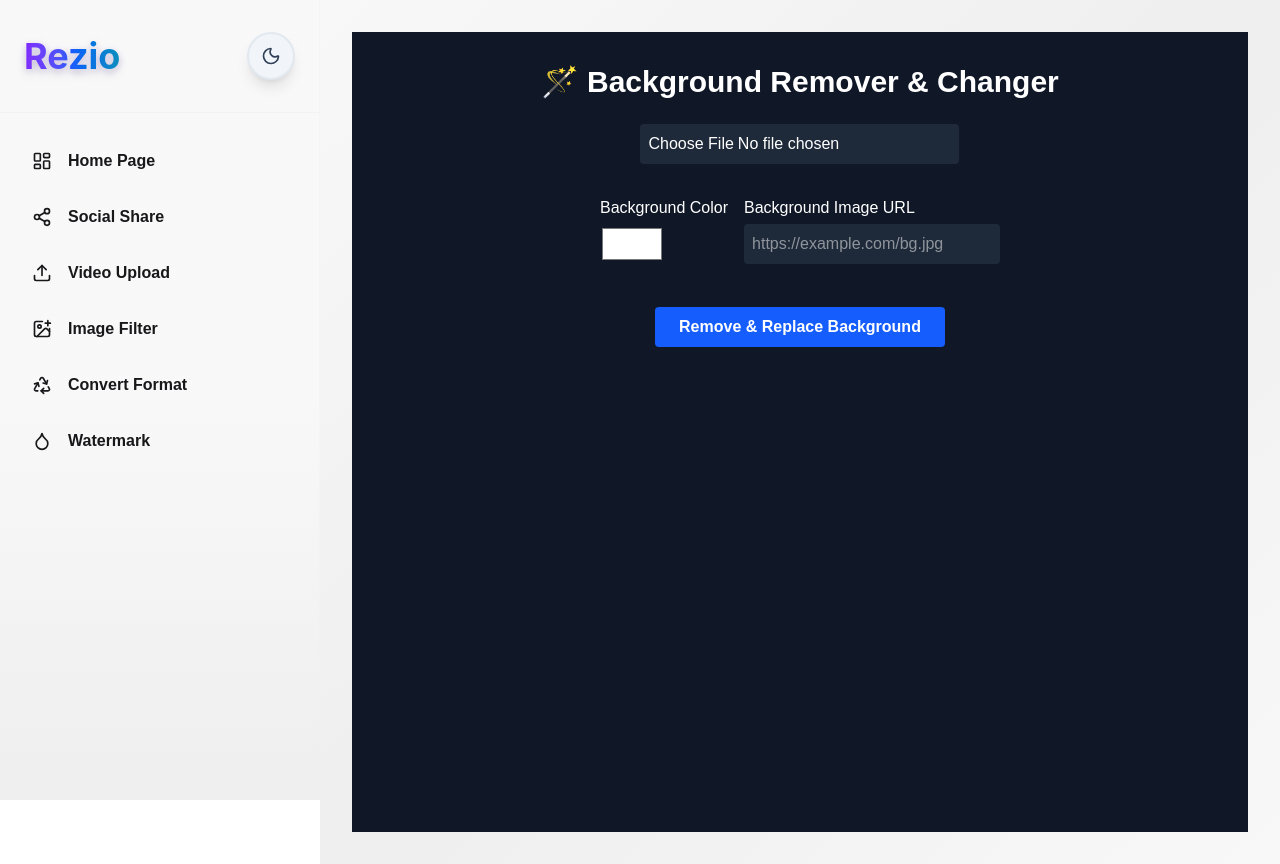
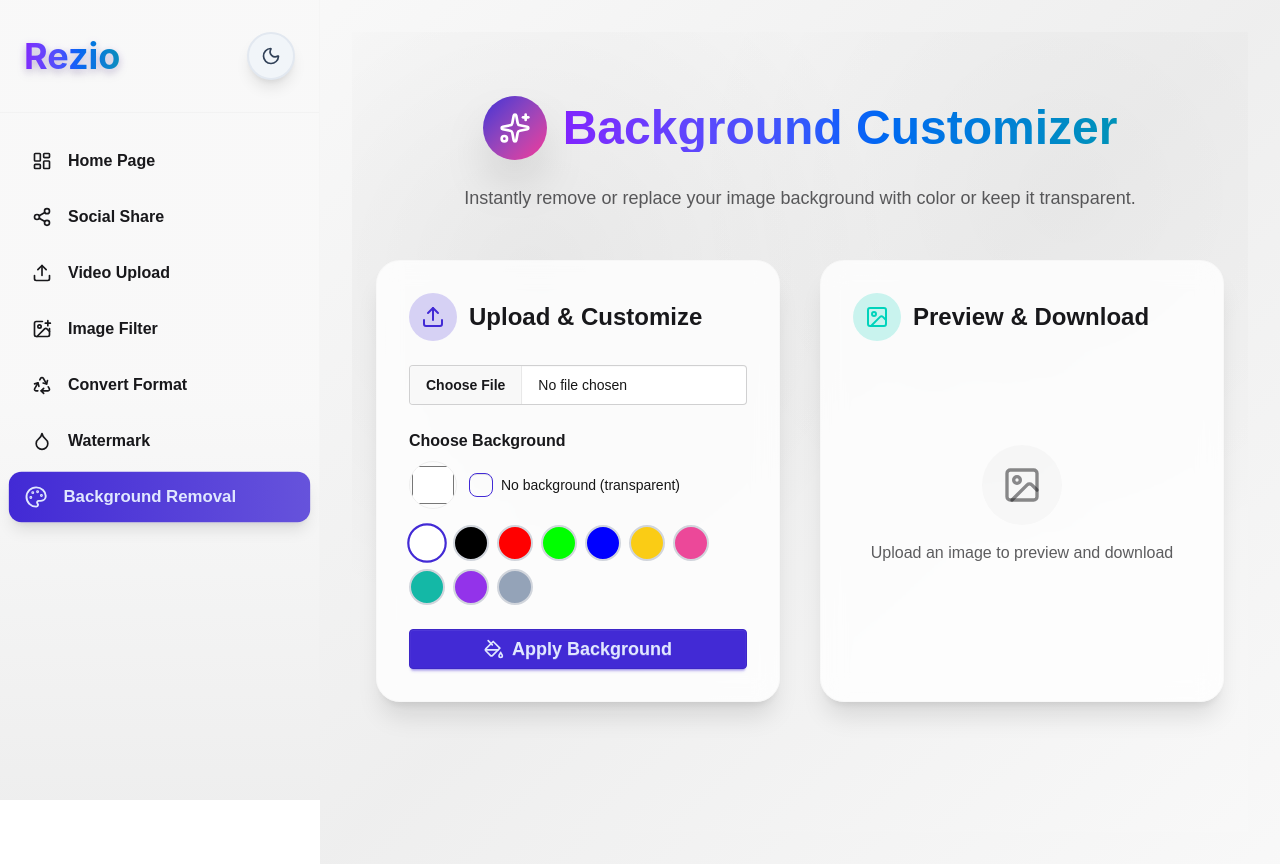
Before and after one commit to anuj-singal/Cloudinary--saas, a Next.js app: page /bg-removal in a window 1280 px wide. Built offline with nearby package versions, Linux system fonts and the light colour scheme; no server answers.

Commit message:
bg-removal done

```diff
--- a/app/(app)/bg-removal/page.tsx
+++ b/app/(app)/bg-removal/page.tsx
@@ -1,35 +1,42 @@
 "use client";
 
-import { useState } from "react";
+import React, { useState, useRef } from "react";
+import { UploadIcon, ImageIcon, DownloadIcon, SparklesIcon, PaintBucket } from "lucide-react";
 
 export default function BgRemovalPage() {
   const [file, setFile] = useState<File | null>(null);
-  const [imageUrl, setImageUrl] = useState<string | null>(null);
+  const [uploadedImage, setUploadedImage] = useState<string | null>(null);
   const [bgColor, setBgColor] = useState("#ffffff");
-  const [bgImage, setBgImage] = useState("");
+  const [isTransparent, setIsTransparent] = useState(false);
   const [loading, setLoading] = useState(false);
-  const [resultUrl, setResultUrl] = useState<string | null>(null);
+  const [processedUrl, setProcessedUrl] = useState<string | null>(null);
+  const imageRef = useRef<HTMLImageElement>(null);
 
+  const colorPalette = [
+    "#ffffff", "#000000", "#ff0000", "#00ff00", "#0000ff",
+    "#facc15", "#ec4899", "#14b8a6", "#9333ea", "#94a3b8"
+  ];
+
+  // Upload & process
   const handleUpload = async () => {
     if (!file) return alert("Please select an image first.");
     setLoading(true);
-    setResultUrl(null);
+    setProcessedUrl(null);
 
     const formData = new FormData();
     formData.append("file", file);
     formData.append("bgColor", bgColor);
-    formData.append("bgImage", bgImage);
+    formData.append("isTransparent", isTransparent.toString());
 
     try {
       const res = await fetch("/api/bg-removal", {
         method: "POST",
         body: formData,
       });
-
       const data = await res.json();
       if (!res.ok) throw new Error(data.error || "Failed to process image");
-
-      setResultUrl(data.secure_url);
+      setUploadedImage(data.public_id);
+      setProcessedUrl(data.secure_url);
     } catch (err: any) {
       alert(err.message);
     } finally {
@@ -37,67 +44,156 @@
     }
   };
 
+  // Download function (like Social Creator)
+  const handleDownload = () => {
+    if (!imageRef.current) return;
+    fetch(imageRef.current.src)
+      .then((response) => response.blob())
+      .then((blob) => {
+        const url = window.URL.createObjectURL(blob);
+        const link = document.createElement("a");
+        link.href = url;
+        link.download = `background-${isTransparent ? "transparent" : bgColor}.png`;
+        document.body.appendChild(link);
+        link.click();
+        document.body.removeChild(link);
+        window.URL.revokeObjectURL(url);
+      });
+  };
+
   return (
-    <div className="min-h-screen bg-gray-900 text-white flex flex-col items-center p-8">
-      <h1 className="text-3xl font-bold mb-6">🪄 Background Remover & Changer</h1>
+    <div className="min-h-screen relative overflow-hidden bg-gradient-to-br from-base-200 via-base-300 to-base-200">
+      {/* Decorative elements */}
+      <div className="absolute inset-0 bg-[radial-gradient(circle_at_20%_30%,rgba(0,0,0,0.05),transparent_40%)]"></div>
+      <div className="absolute inset-0 bg-[radial-gradient(circle_at_80%_20%,rgba(0,0,0,0.03),transparent_40%)]"></div>
 
-      <div className="flex flex-col gap-4 items-center">
+      <div className="relative container mx-auto px-6 py-16 max-w-5xl">
+        {/* Header */}
+        <div className="text-center mb-12">
+          <div className="flex items-center justify-center mb-6">
+            <div className="w-16 h-16 bg-gradient-to-br from-primary to-secondary rounded-full flex items-center justify-center mr-4 shadow-2xl">
+              <SparklesIcon className="w-8 h-8 text-white" />
+            </div>
+            <h1 className="text-5xl font-bold bg-gradient-to-r from-violet-600 via-blue-600 to-cyan-600 bg-clip-text text-transparent">
+              Background Customizer
+            </h1>
+          </div>
+          <p className="text-lg text-base-content/70 max-w-2xl mx-auto">
+            Instantly remove or replace your image background with color or keep it transparent.
+          </p>
+        </div>
+
+        {/* Main Card */}
+        <div className="grid grid-cols-1 lg:grid-cols-2 gap-10">
+          {/* Upload + Controls */}
+          <div className="bg-base-100/80 backdrop-blur-md rounded-3xl shadow-xl border border-base-300/30 p-8">
+            <div className="flex items-center mb-6">
+              <div className="w-12 h-12 bg-primary/20 rounded-full flex items-center justify-center mr-3">
+                <UploadIcon className="w-6 h-6 text-primary" />
+              </div>
+              <h2 className="text-2xl font-bold text-base-content">Upload & Customize</h2>
+            </div>
+
             <input
               type="file"
               accept="image/*"
               onChange={(e) => setFile(e.target.files?.[0] || null)}
-          className="p-2 bg-gray-800 rounded"
+              className="file-input file-input-bordered w-full mb-6"
             />
 
-        <div className="flex gap-4 mt-4">
-          <div>
-            <label className="block mb-1">Background Color</label>
+            {/* Color Picker */}
+            <div className="mb-6">
+              <label className="block font-semibold text-base-content mb-2">
+                Choose Background
+              </label>
+              <div className="flex items-center gap-3 mb-4">
                 <input
                   type="color"
                   value={bgColor}
                   onChange={(e) => setBgColor(e.target.value)}
-              className="w-16 h-10 rounded"
+                  disabled={isTransparent}
+                  className="w-12 h-12 rounded-full border border-base-300 cursor-pointer"
                 />
+                <label className="flex items-center gap-2 cursor-pointer">
+                  <input
+                    type="checkbox"
+                    checked={isTransparent}
+                    onChange={(e) => setIsTransparent(e.target.checked)}
+                    className="checkbox checkbox-primary"
+                  />
+                  <span className="text-sm">No background (transparent)</span>
+                </label>
               </div>
 
-          <div>
-            <label className="block mb-1">Background Image URL</label>
-            <input
-              type="text"
-              placeholder="https://example.com/bg.jpg"
-              value={bgImage}
-              onChange={(e) => setBgImage(e.target.value)}
-              className="p-2 rounded bg-gray-800 w-64"
+              {/* Color Palette */}
+              <div className="flex flex-wrap gap-2">
+                {colorPalette.map((color) => (
+                  <button
+                    key={color}
+                    className={`w-9 h-9 rounded-full border-2 transition-all ${
+                      bgColor === color && !isTransparent
+                        ? "border-primary scale-110"
+                        : "border-gray-300"
+                    }`}
+                    style={{ backgroundColor: color }}
+                    onClick={() => {
+                      setBgColor(color);
+                      setIsTransparent(false);
+                    }}
                   />
+                ))}
               </div>
             </div>
 
             <button
               onClick={handleUpload}
               disabled={loading}
-          className="mt-6 bg-blue-600 hover:bg-blue-700 px-6 py-2 rounded text-white font-semibold"
+              className="btn btn-primary w-full text-lg font-semibold flex items-center justify-center gap-2"
             >
-          {loading ? "Processing..." : "Remove & Replace Background"}
+              <PaintBucket className="w-5 h-5" />
+              {loading ? "Processing..." : "Apply Background"}
             </button>
+          </div>
 
-        {resultUrl && (
-          <div className="mt-8">
-            <h2 className="text-lg mb-2 font-semibold">Result:</h2>
+          {/* Preview + Download */}
+          <div className="bg-base-100/80 backdrop-blur-md rounded-3xl shadow-xl border border-base-300/30 p-8">
+            <div className="flex items-center mb-6">
+              <div className="w-12 h-12 bg-accent/20 rounded-full flex items-center justify-center mr-3">
+                <ImageIcon className="w-6 h-6 text-accent" />
+              </div>
+              <h2 className="text-2xl font-bold text-base-content">Preview & Download</h2>
+            </div>
+
+            {processedUrl ? (
+              <div className="space-y-6">
+                <div className="bg-base-300/20 p-4 rounded-2xl flex justify-center">
                   <img
-              src={resultUrl}
-              alt="Result"
-              className="max-w-lg rounded shadow-lg border"
+                    ref={imageRef}
+                    src={processedUrl}
+                    alt="Processed"
+                    className="rounded-xl shadow-lg max-h-[400px] object-contain"
                   />
-            <a
-              href={resultUrl}
-              download
-              className="block mt-3 text-blue-400 hover:underline"
+                </div>
+
+                <button
+                  onClick={handleDownload}
+                  className="btn btn-primary w-full text-lg font-semibold flex items-center justify-center gap-2"
                 >
+                  <DownloadIcon className="w-5 h-5" />
                   Download Image
-            </a>
+                </button>
+              </div>
+            ) : (
+              <div className="text-center py-20">
+                <div className="w-20 h-20 mx-auto bg-base-300/40 rounded-full flex items-center justify-center mb-4">
+                  <ImageIcon className="w-10 h-10 text-base-content/50" />
+                </div>
+                <p className="text-base-content/70">Upload an image to preview and download</p>
               </div>
             )}
           </div>
         </div>
+      </div>
+    </div>
   );
 }
--- a/app/(app)/layout.tsx
+++ b/app/(app)/layout.tsx
@@ -16,6 +16,7 @@
   ImagePlus,
   Recycle,
   Droplet,
+  Palette,
 } from "lucide-react";
 import Image from "next/image";
 
@@ -26,6 +27,7 @@
   { href: "/image-filters", icon: ImagePlus, label: "Image Filter" },
   { href: "/format-convert", icon: Recycle, label: "Convert Format" },
   { href: "/watermark", icon: Droplet, label: "Watermark" },
+  { href: "/bg-removal", icon: Palette, label: "Background Removal" },
 ];
 
 export default function AppLayout({
```
Lines whose indentation alone changed are shown as unchanged.
